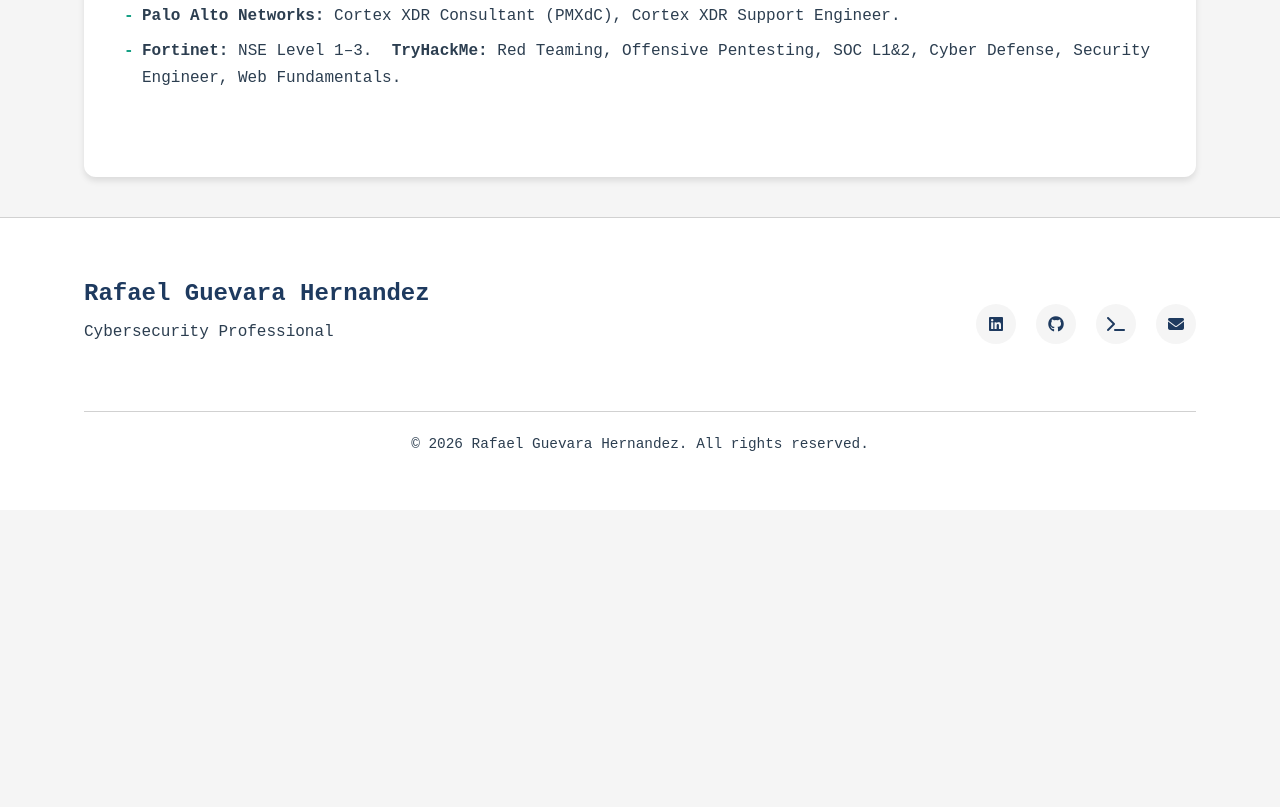
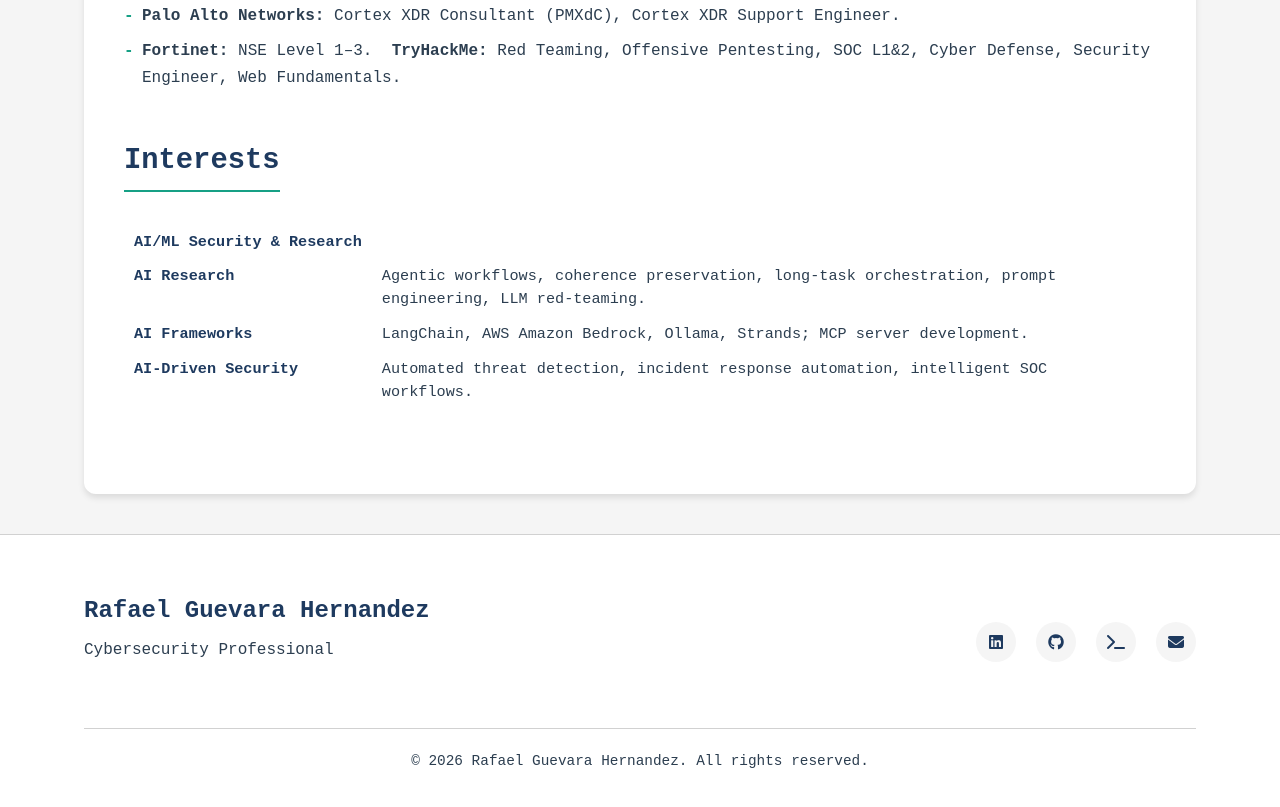
Before and after one commit to alephnan/alephnan.github.io, a plain HTML site: page resume.html in a window 1280 px wide. Shown: the part 2516-3323 px from the top of the page. Before the commit the page ends 3026 px from the top, so only its background shows below. Drawn offline with nearby package versions, Linux system fonts and the light colour scheme.

Commit message:
Updated index.html to fit the resume updates

```diff
--- a/resume.html
+++ b/resume.html
@@ -180,6 +180,28 @@
                             <li><strong>Fortinet:</strong> NSE Level 1&ndash;3. &nbsp;<strong>TryHackMe:</strong> Red Teaming, Offensive Pentesting, SOC L1&amp;2, Cyber Defense, Security Engineer, Web Fundamentals.</li>
                         </ul>
                     </div>
+
+                    <div class="resume-section">
+                        <h3>Interests</h3>
+                        <table class="resume-skills-table">
+                            <tr>
+                                <th>AI/ML Security &amp; Research</th>
+                                <td>&nbsp;</td>
+                            </tr>
+                            <tr>
+                                <th>AI Research</th>
+                                <td>Agentic workflows, coherence preservation, long-task orchestration, prompt engineering, LLM red-teaming.</td>
+                            </tr>
+                            <tr>
+                                <th>AI Frameworks</th>
+                                <td>LangChain, AWS Amazon Bedrock, Ollama, Strands; MCP server development.</td>
+                            </tr>
+                            <tr>
+                                <th>AI-Driven Security</th>
+                                <td>Automated threat detection, incident response automation, intelligent SOC workflows.</td>
+                            </tr>
+                        </table>
+                    </div>
                 </div>
             </div>
         </section>
```
Also changed, not shown: index.html (+5 -5 lines).
